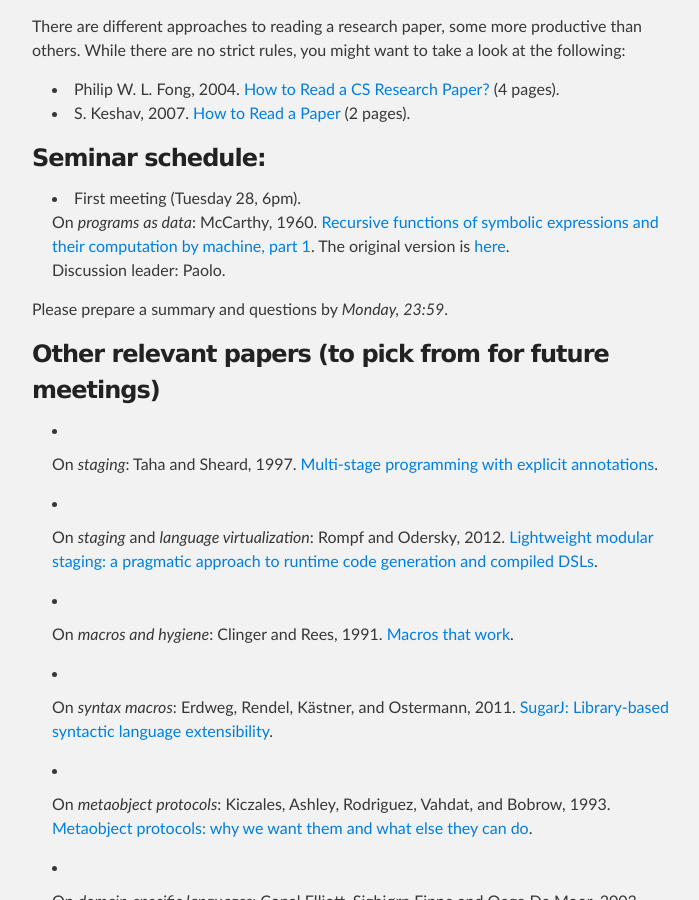
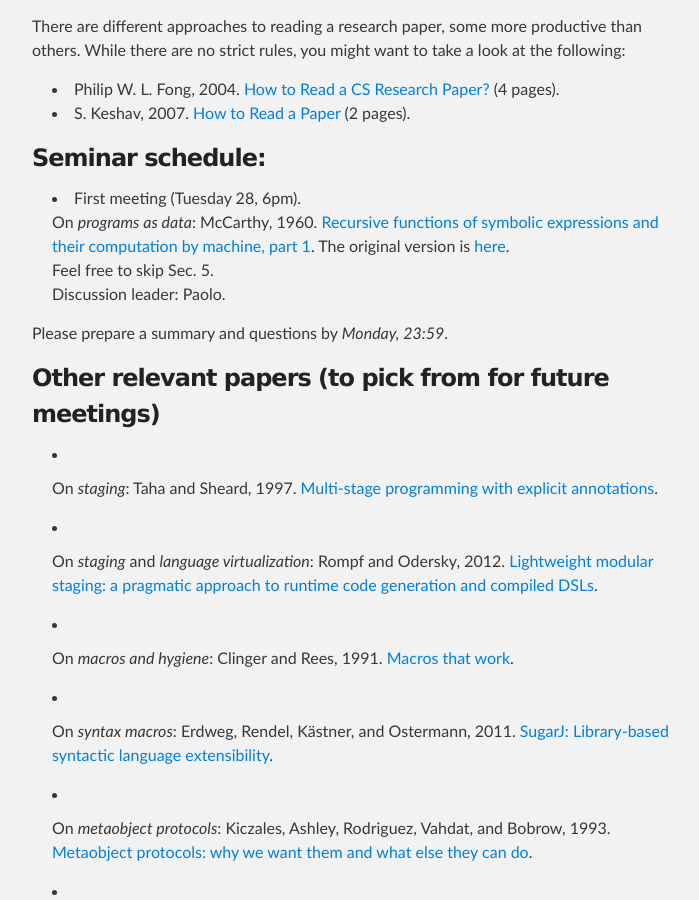
Before and after one commit to ps-mr/ps-mr.github.io, a Jekyll site: the page built from ws14-metaprogramming.md, in a window 1280 px wide and 900 px high, scrolled down 1673 px. Shown: the whole window, without its empty margins (288-987 px from the left). Built offline with Jekyll 4.4.1, drawn with Linux system fonts in a browser that asks for light colours.

Commit message:
Remark "skip Sec. 5"

```diff
--- a/ws14-metaprogramming.md
+++ b/ws14-metaprogramming.md
@@ -56,6 +56,7 @@ There are different approaches to reading a research paper, some more productive
 
 * First meeting (Tuesday 28, 6pm).
 On *programs as data*: McCarthy, 1960. [Recursive functions of symbolic expressions and their computation by machine, part 1](http://cs.cmu.edu/~crary/819-f09/McCarthy60.pdf). The original version is [here](http://www.brinckerhoff.org/clements/csc530-sp09/Readings/mccarthy-1960.pdf).
+Feel free to skip Sec. 5.
 Discussion leader: Paolo.
 
 Please prepare a summary and questions by *Monday, 23:59*.
```
